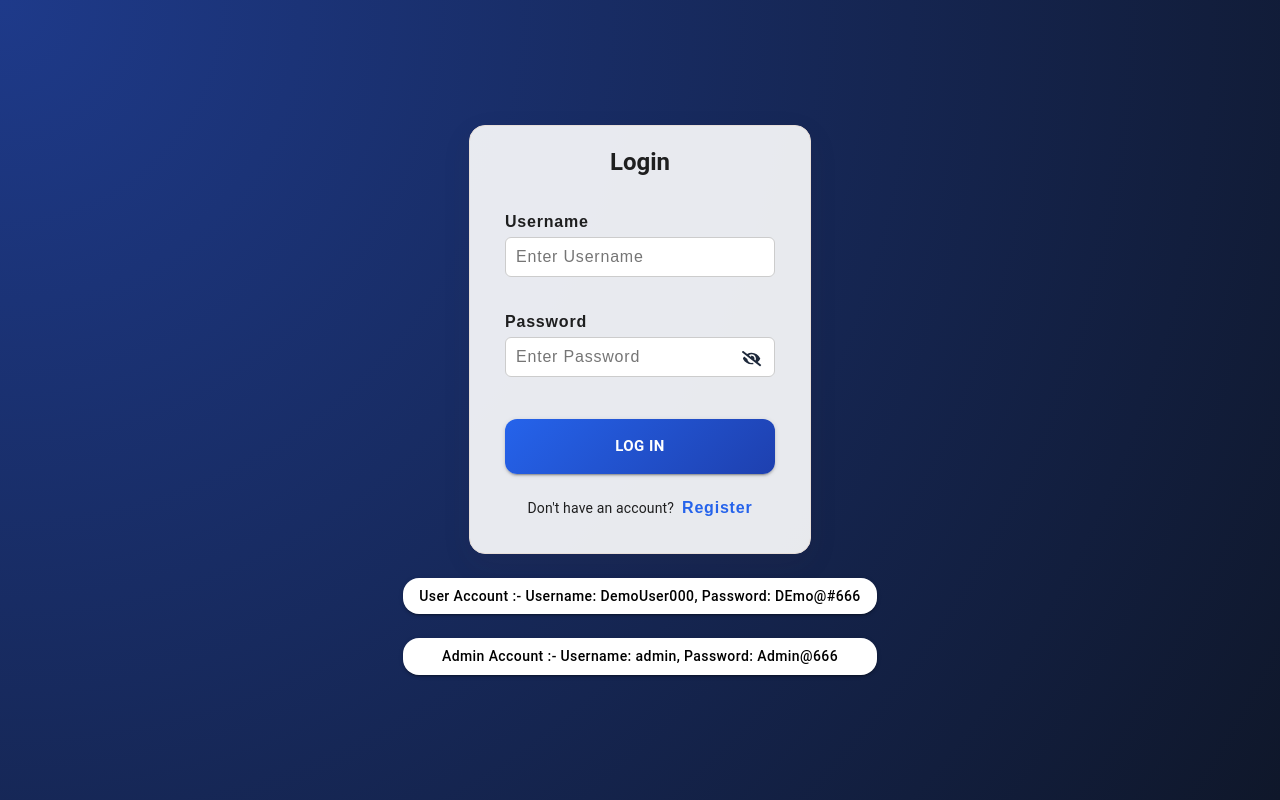
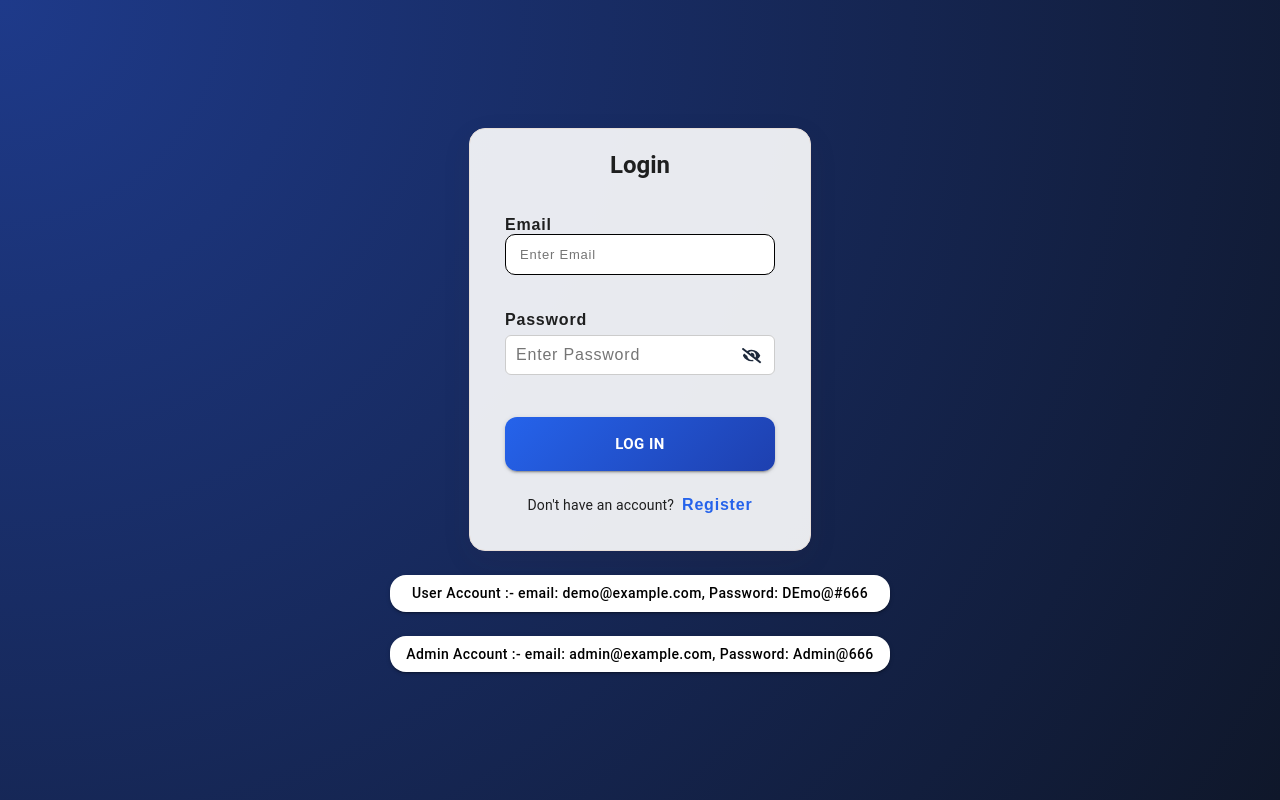
Before and after one commit to vatsal07666/MyWeb, a React (Create React App) app: page /log-in in a window 1280 px wide. Built offline with nearby package versions, Linux system fonts and the light colour scheme; no server answers.

Commit message:
fix login-register

```diff
--- a/src/Login_&_Register/LoginPage.jsx
+++ b/src/Login_&_Register/LoginPage.jsx
@@ -16,10 +16,10 @@ const LoginPage = () => {
     const history = useHistory();
     const formikRef = useRef();
 
-    const initialValues = {username: '', password: ''};
+    const initialValues = { email: '', password: '' };
 
     const validationSchema = Yup.object({
-        username: Yup.string().required("Username is Required*"),
+        email: Yup.string().email("Invalid Email*").required("Enter Email*"),
         password: Yup.string().required("Password is required*").min(8,"Password must be at least 8 characters")
                 .matches(/[A-Z]/, "Password must contain at least one uppercase character")
                 .matches(/[a-z]/, "Password must contain at least one lowercase character")
@@ -27,15 +27,15 @@ const LoginPage = () => {
                 .matches(/[!@#$%^&*()]/, "Password must contain at least one special character")
     })
 
-    const token = "vZt3CGeByg2P1RDS";
+    const token = "maySLQ51e12jy2Q3";
 
-    const postItem = (values, resetForm) => {
+    const getData = (values, resetForm) => {
         const initializeUser = () => {
-            const users = JSON.parse(localStorage.getItem("users")) || [];
+            const localUsers = JSON.parse(localStorage.getItem("users")) || [];
 
-            const adminExists = users.some((u) => u.username === "admin");
+            const adminExists = localUsers.some((u) => u.email === "admin@example.com");
             if (!adminExists) {
-                users.push({
+                localUsers.push({
                     username: "admin",
                     password: "Admin@666",
                     email: "admin@example.com",
@@ -43,9 +43,9 @@ const LoginPage = () => {
                 });
             }
 
-            const demoExists = users.some((u) => u.username === "DemoUser000");
+            const demoExists = localUsers.some((u) => u.email === "demo@example.com");
             if (!demoExists) {
-                users.push({
+                localUsers.push({
                     username: "DemoUser000",
                     password: "DEmo@#666",
                     email: "demo@example.com",
@@ -53,53 +53,55 @@ const LoginPage = () => {
                 });
             }
 
-            localStorage.setItem("users", JSON.stringify(users));
+            localStorage.setItem("users", JSON.stringify(localUsers));
         };
 
         initializeUser();
 
-        const data = {username: values.username, password: values.password}
-
-        axios.post("https://generateapi.techsnack.online/api/login", data, {
+        axios.get("https://generateapi.techsnack.online/api/login", {
             headers: {Authorization: token, "Content-Type": "application/json" }
         })
         .then((res) => {
             if(res.status === 200 || res.status === 201){
                 // Get registered users from localStorage
-                const users = JSON.parse(localStorage.getItem("users")) || [];
-                const user = users.find(
-                    (u) => u.username === values.username && u.password === values.password
+                const users = res.data?.Data;
+                const localUsers = JSON.parse(localStorage.getItem("users")) || [];
+                const allUsers = [...localUsers, ...users]
+                const user = allUsers.find(
+                    (u) => u.email === values.email && u.password === values.password
                 );
 
                 if (user) {
-                    console.log("/* Login Data */");
-                    console.log("POST response: ", res.data);
-
                     // Successful login
                     localStorage.setItem("authToken", "demo-token"); // fake token
                     localStorage.setItem("role", user.role || "user");
                     ShowSnackbar("Login Successful !", "success");
+                    resetForm();
 
-                    resetForm();
                     // Redirect based on role
                     if (user.role === "admin") history.push("/admin");
                     else history.push("/");
                 } else {
-                    ShowSnackbar("Username or Password not Exists !", "info");
+                    ShowSnackbar("Email or Password not Exists !", "info");
                 }
             }
         })
         .catch((err) => {
-            console.error("POST error: ", err);
+            console.error("GET error: ", err);
             ShowSnackbar("Login Failed !", "error");
         })
     }
 
     const handleSubmit = (values, { resetForm }) => {
-        postItem(values, resetForm);
+        getData(values, resetForm);
     }
 
-    const fillForm = (username, password) => formikRef.current.setValues({ username, password });
+    const fillForm = (email, password) => {
+        if (!formikRef.current) return;
+
+        formikRef.current.setFieldValue("email", email);
+        formikRef.current.setFieldValue("password", password);
+    };
 
     return(
         <Box sx={{ minHeight: "100vh", display: "flex", alignItems: "center", justifyContent: "center",
@@ -121,11 +123,11 @@ const LoginPage = () => {
                     validationSchema={validationSchema}
                     onSubmit={handleSubmit}
                 >
-                    {({errors, touched}) => (
+                    {({ errors, touched }) => (
                         <Form className="login-box">
-                            <label htmlFor="username">Username </label>
-                            <Field name="username" id="login-username" placeholder="Enter Username" />
-                            {errors.username && touched.username && <div style={{color: "#ff0000", marginTop: "5px"}}>{errors.username}</div>}
+                            <label htmlFor="email">Email</label>
+                            <Field name="email" id="email" type="email" placeholder="Enter Email" />
+                            {errors.email && touched.email && <div style={{color: "#ff0000", marginTop: "5px"}}>{errors.email}</div>}
                             <br /><br />
 
                             <Box sx={{ position: "relative", borderRadius: 5 }}>
@@ -167,20 +169,20 @@ const LoginPage = () => {
             </Paper>
 
             <Box sx={{ display: "flex", justifyContent: "center", flexDirection: "column" }}>
-                <Button variant="contained" onClick={() => fillForm("DemoUser000", "DEmo@#666")}
+                <Button variant="contained" onClick={() => fillForm("demo@example.com", "DEmo@#666")}
                     sx={{ mt: 3, textTransform: "none", background: "#ffffff", color: "#000",
                         borderRadius: 4
                     }}
                 >
-                    User Account :- Username: DemoUser000, Password: DEmo@#666
+                    User Account :- email: demo@example.com, Password: DEmo@#666
                 </Button>
 
-                <Button variant="contained" onClick={() => fillForm("admin", "Admin@666")}
+                <Button variant="contained" onClick={() => fillForm("admin@example.com", "Admin@666")}
                     sx={{ mt: 3, textTransform: "none", background: "#ffffff", color: "#000",
                         borderRadius: 4
                     }}
                 >
-                    Admin Account :- Username: admin, Password: Admin@666
+                    Admin Account :- email: admin@example.com, Password: Admin@666
                 </Button>
             </Box>
         </Box>
--- a/src/Login_&_Register/RegisterPage.jsx
+++ b/src/Login_&_Register/RegisterPage.jsx
@@ -14,38 +14,39 @@ const RegisterPage = () => {
     const history = useHistory();
     const { ShowSnackbar } = useSnackbar();
 
-    const initialValues = {username: '', email: '', password: ''};
+    const initialValues = { username: '', email: '', password: '' };
 
     const validationSchema = Yup.object({
         username: Yup.string().required("Enter Username*"),
         email: Yup.string().email("Invalid Email*").required("Enter Email*"),
-        password: Yup.string().required("Password is required*").max(8,"Password must be 8 characters")
+        password: Yup.string().required("Password is required*").min(8,"Password must be at least 8 characters")
                 .matches(/[A-Z]/, "Password must contain at least one uppercase character")
                 .matches(/[a-z]/, "Password must contain at least one lowercase character")
                 .matches(/\d/, "Password must contain at least one number")
                 .matches(/[!@#$%^&*()]/, "Password must contain at least one special character")
     })
 
-    const token = "5wI8xsf3DqDSmYTX";
+    const token = "maySLQ51e12jy2Q3";
 
     const postData = (values, resetForm) => {
         const data = {username: values.username, email: values.email, password: values.password}
 
-        axios.post("https://generateapi.techsnack.online/api/register", data, {
+        // Get existing users from localStorage
+        const users = JSON.parse(localStorage.getItem("users")) || [];
+
+        // Check if username already exists
+        const userExists = users.some((u) => u.email === values.email);
+
+        if (userExists) {
+            ShowSnackbar("Email already exists!", "error");
+            return;
+        }
+
+        axios.post("https://generateapi.techsnack.online/api/login", data, {
             headers: { Authorization: token, "Content-Type": "application/json" }
         })
         .then((res) => {
             if(res.status === 200 || res.status === 204){
-                // Get existing users from localStorage
-                const users = JSON.parse(localStorage.getItem("users")) || [];
-
-                // Check if username already exists
-                const userExists = users.some((u) => u.username === values.username);
-
-                if (userExists) {
-                    if(values.username === "admin") ShowSnackbar("Cannot Use Username admin !", "info");
-                    else ShowSnackbar("Username already exists!", "error");
-                } else {
                 console.log("/* Register Data */");
                 console.log("POST response: ", res.data);
 
@@ -55,12 +56,12 @@ const RegisterPage = () => {
 
                 resetForm();
                 history.push("/log-in");
-                    ShowSnackbar("Account Created Successfully!", "success");
-                }
+                ShowSnackbar("Account Created Successfully !", "success");
             }
         })
         .catch((err) => {
             console.error("POST error: ", err);
+            ShowSnackbar("Registration failed !", "error");
         })
     }
 
@@ -85,21 +86,21 @@ const RegisterPage = () => {
                     validationSchema={validationSchema}
                     onSubmit={handleSubmit}
                 >
-                    {({errors, touched}) => (
+                    {({ errors, touched }) => (
                         <>
                             <Form className="register-box">
-                                <label htmlFor="username">Username</label>
+                                <label htmlFor="register-username">Username</label>
                                 <Field name="username" id="register-username" placeholder="Enter Username" />
                                 {errors.username && touched.username && <div style={{color: "#ff0000", marginTop: "5px"}}>{errors.username}</div>}
                                 <br /><br />
 
-                                <label htmlFor="email">Email</label>
+                                <label htmlFor="register-email">Email</label>
                                 <Field name="email" id="register-email" type="email" placeholder="Enter Email" />
                                 {errors.email && touched.email && <div style={{color: "#ff0000", marginTop: "5px"}}>{errors.email}</div>}
                                 <br /><br />
 
                                 <Box sx={{ position: "relative", borderRadius: 5 }}>
-                                    <label htmlFor="password">Password </label>
+                                    <label htmlFor="register-password">Password </label>
                                     <Field name="password" id="register-password" type={showPassword ? "text" : "password"}
                                         placeholder="Enter Password"
                                     />
```
Lines whose indentation alone changed are shown as unchanged.
